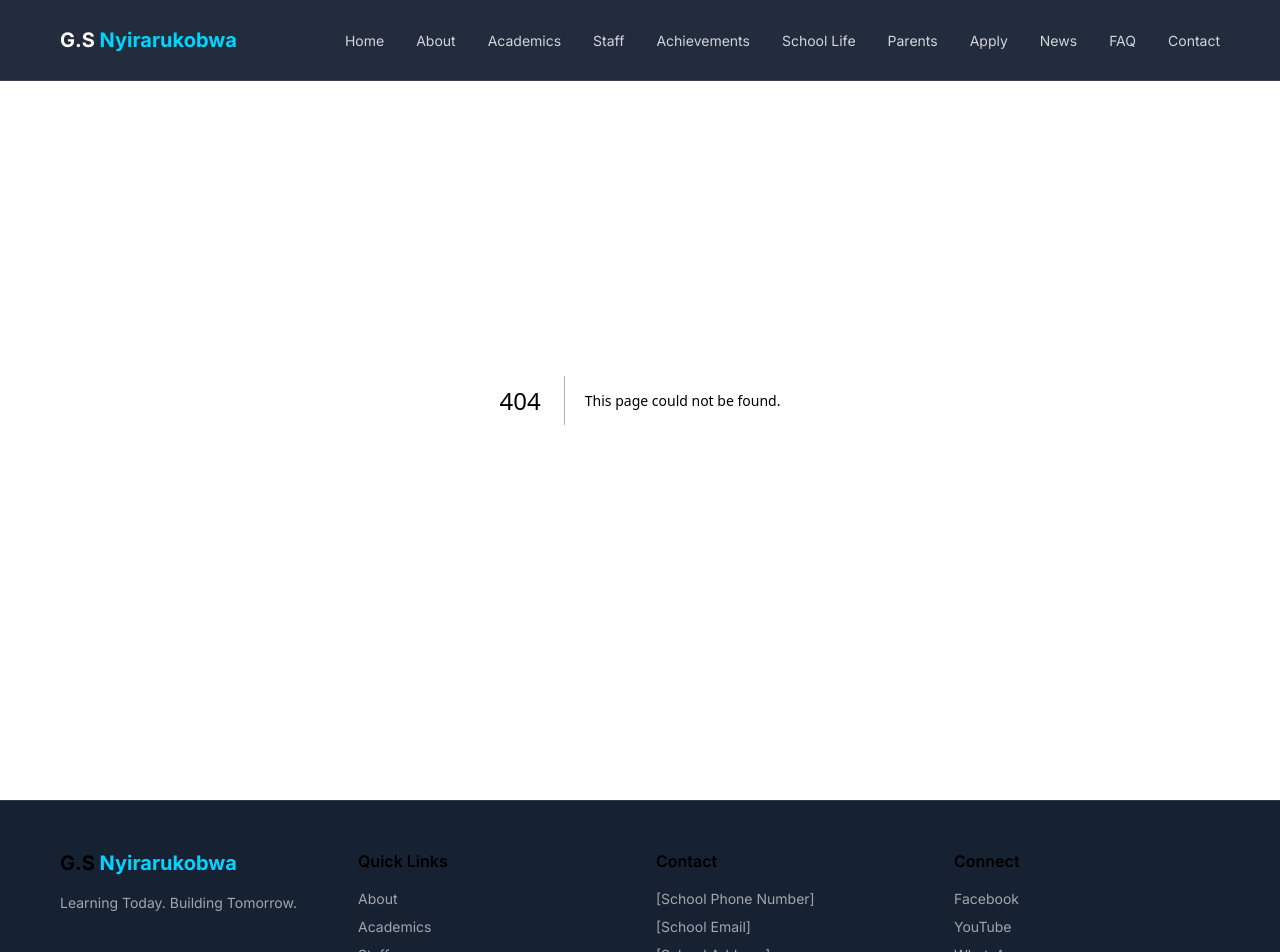
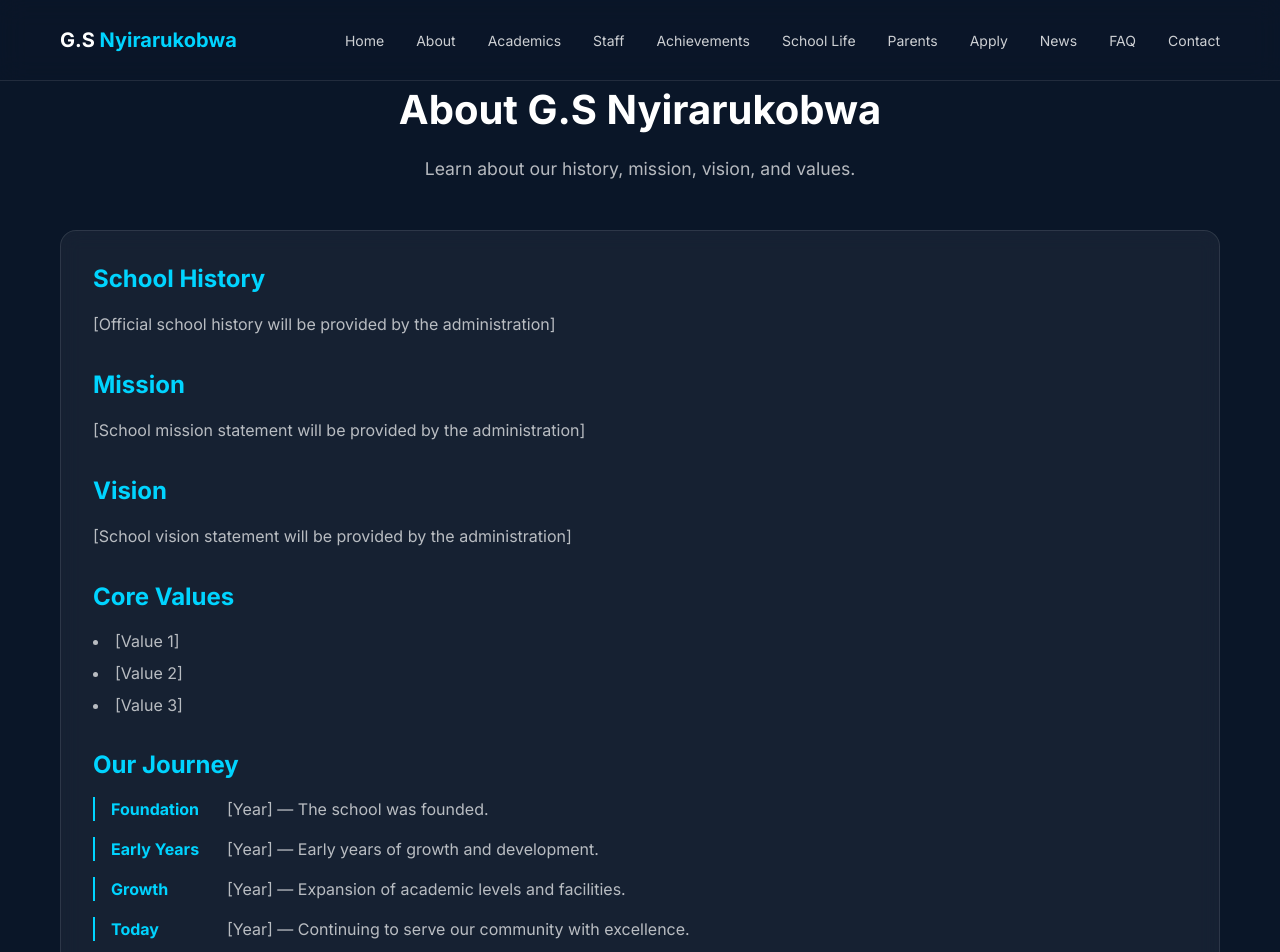
Before and after one commit to StomCodeV/GS-NYIRARUKOBWA, a Next.js app: page /about in a window 1280 px wide. Before the commit this address had no page. Shown: the top 952 px of the page. Built offline with nearby package versions, Linux system fonts and the light colour scheme.

Commit message:
Create page.js

```diff
--- /dev/null
+++ b/app/about/page.js
@@ -0,0 +1,68 @@
+import SectionTitle from '@/components/SectionTitle'
+
+export default function AboutPage() {
+  return (
+    <div className="pt-32 section">
+      <div className="container max-w-4xl mx-auto">
+        <h1 className="section-title text-center">About G.S Nyirarukobwa</h1>
+        <p className="section-subtitle">
+          Learn about our history, mission, vision, and values.
+        </p>
+
+        <div className="glass p-8 space-y-8">
+          {/* History */}
+          <div>
+            <h2 className="text-2xl font-bold text-cyan mb-4">School History</h2>
+            <p className="text-white/70 leading-relaxed">
+              [Official school history will be provided by the administration]
+            </p>
+          </div>
+
+          {/* Mission */}
+          <div>
+            <h2 className="text-2xl font-bold text-cyan mb-4">Mission</h2>
+            <p className="text-white/70 leading-relaxed">
+              [School mission statement will be provided by the administration]
+            </p>
+          </div>
+
+          {/* Vision */}
+          <div>
+            <h2 className="text-2xl font-bold text-cyan mb-4">Vision</h2>
+            <p className="text-white/70 leading-relaxed">
+              [School vision statement will be provided by the administration]
+            </p>
+          </div>
+
+          {/* Values */}
+          <div>
+            <h2 className="text-2xl font-bold text-cyan mb-4">Core Values</h2>
+            <ul className="list-disc list-inside text-white/70 space-y-2">
+              <li>[Value 1]</li>
+              <li>[Value 2]</li>
+              <li>[Value 3]</li>
+            </ul>
+          </div>
+
+          {/* Timeline */}
+          <div>
+            <h2 className="text-2xl font-bold text-cyan mb-4">Our Journey</h2>
+            <div className="space-y-4">
+              {[
+                { year: 'Foundation', desc: '[Year] — The school was founded.' },
+                { year: 'Early Years', desc: '[Year] — Early years of growth and development.' },
+                { year: 'Growth', desc: '[Year] — Expansion of academic levels and facilities.' },
+                { year: 'Today', desc: '[Year] — Continuing to serve our community with excellence.' },
+              ].map((item, i) => (
+                <div key={i} className="flex gap-4 border-l-2 border-cyan pl-4">
+                  <span className="text-cyan font-bold min-w-[100px]">{item.year}</span>
+                  <span className="text-white/70">{item.desc}</span>
+                </div>
+              ))}
+            </div>
+          </div>
+        </div>
+      </div>
+    </div>
+  )
+}
```
